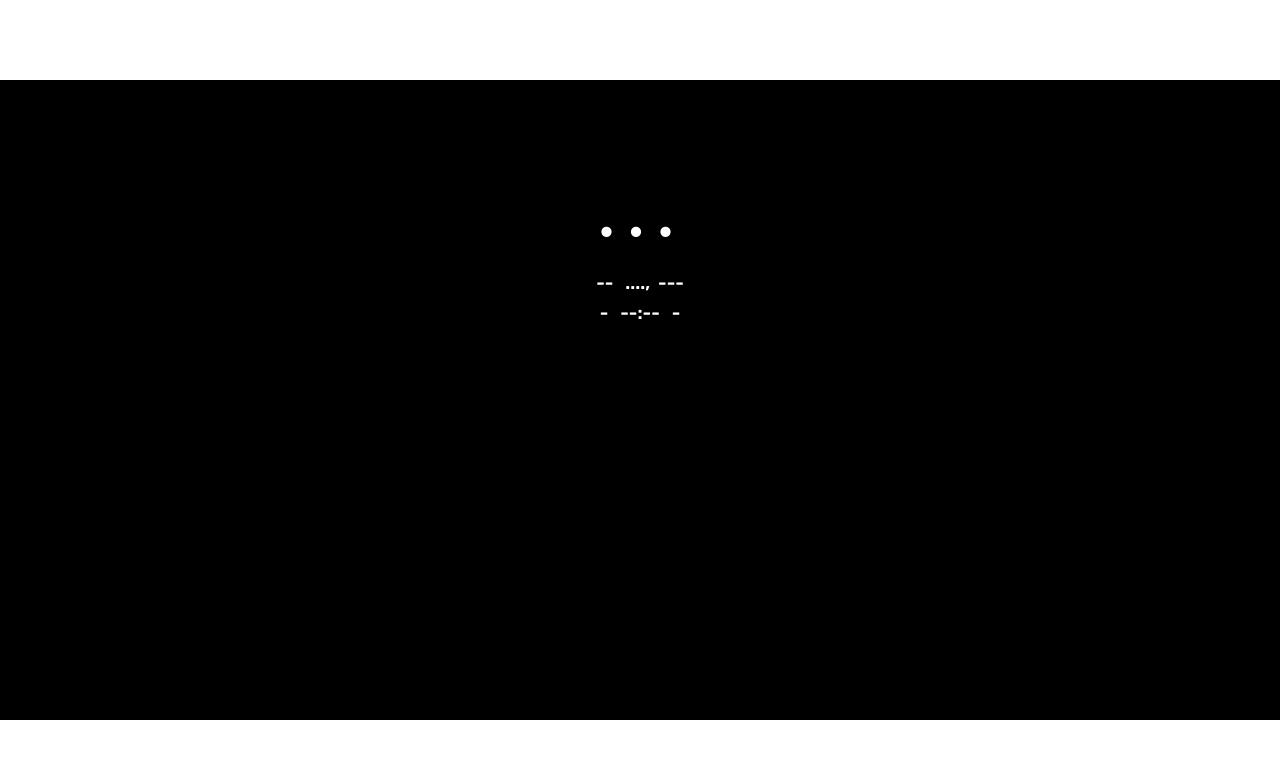
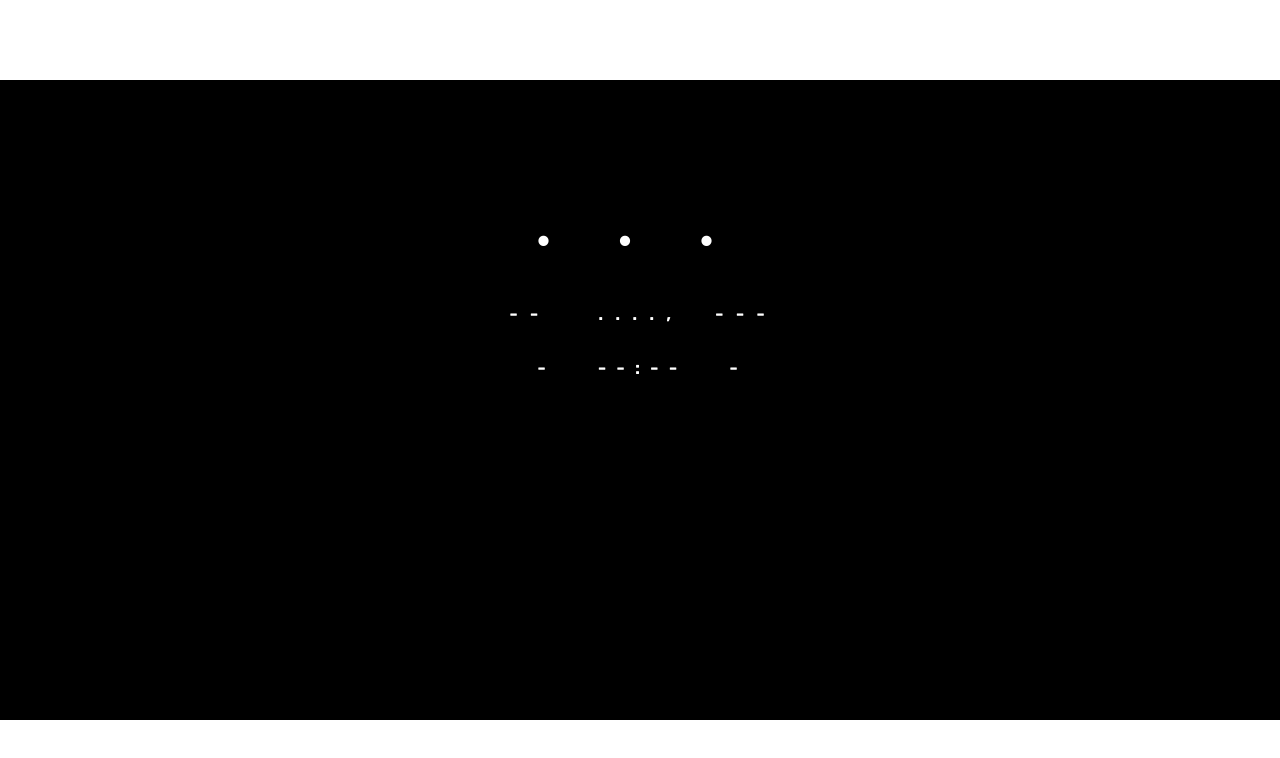
Before and after one commit to Tubinex/Linux-Live-Wallpaper, an Electron app: page assets/html/wallpaper.html in a window 1280 px wide. Drawn offline with Linux system fonts and the light colour scheme.

Commit message:
Improved widget visuals

```diff
--- a/assets/css/wallpaper.css
+++ b/assets/css/wallpaper.css
@@ -93,31 +93,43 @@ video {
 
 .widgets .widget .day-name {
 
+    --letter-spacing: 60px;
+
     font-family: 'Anurati Regular';
     font-weight: normal;
     font-style: normal;
     font-size: 86px;
-    letter-spacing: 8px;
+    letter-spacing: var(--letter-spacing);
+    text-align: center;
+    padding: 0px 0px 0px calc(var(--letter-spacing) / 2);
     text-transform: uppercase;
 
 }
 
 .widgets .widget .date {
 
+    --letter-spacing: 12px;
+
     font-size: 18px;
     font-weight: 600;
     text-transform: uppercase;
-    margin: 10px 0px 0px 0px;
+    margin: 32px 0px 0px 0px;
     white-space: pre;
+    letter-spacing: var(--letter-spacing);
+    padding: 0px 0px 0px calc(var(--letter-spacing) / 2);
 
 }
 
 .widgets .widget .time {
 
+    --letter-spacing: 10px;
+
     font-size: 18px;
     font-weight: 600;
-    margin: 8px 0px 0px 0px;
+    margin: 32px 0px 0px 0px;
     text-transform: uppercase;
     white-space: pre;
+    letter-spacing: var(--letter-spacing);
+    padding: 0px 0px 0px calc(var(--letter-spacing) / 2);
 
 }
--- a/assets/html/wallpaper.html
+++ b/assets/html/wallpaper.html
@@ -17,7 +17,7 @@
         <div class="button">Open Folder</div>
     </div>
     <div class="widgets">
-        <div class="widget" style="top: 30%">
+        <div class="widget" style="top: 34%">
             <div class="day-name">...</div>
             <div class="date">--   ....,  ---</div>
             <div class="time">-   --:--   -</div>
--- a/main.js
+++ b/main.js
@@ -210,6 +210,7 @@ const createWallpaperWindow = () => {
     wallpaperWindow.on('ready-to-show', () => {
 
         wallpaperWindow.showInactive()
+        wallpaperWindow.webContents.openDevTools({ mode: 'detach', activate: false })
         getWallpapers((wallpapers) => {
             if (config.src == null && wallpapers.length > 0){
 
```
Also changed, not shown: assets/js/wallpaper.preload.js (line endings or trailing spaces).
